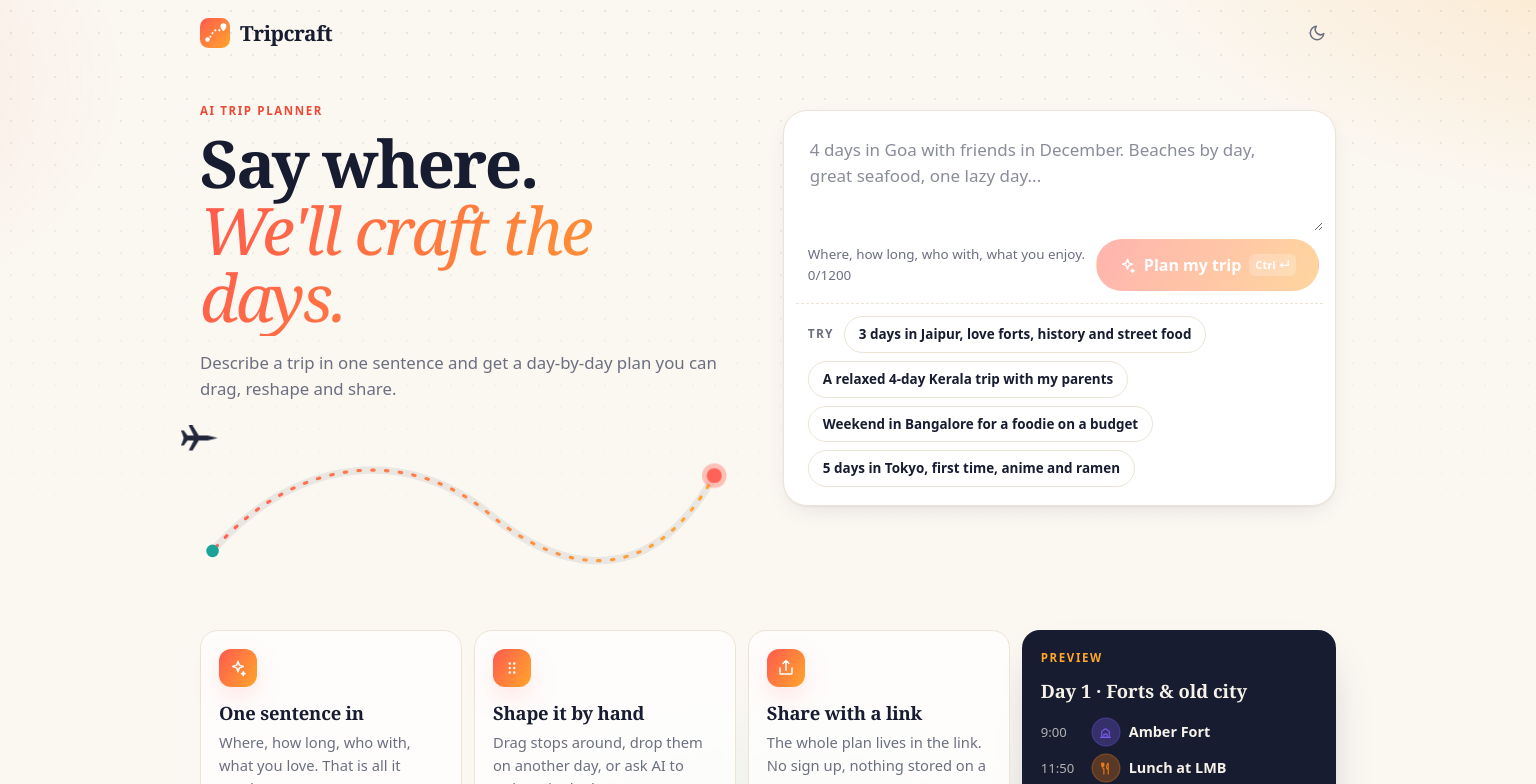
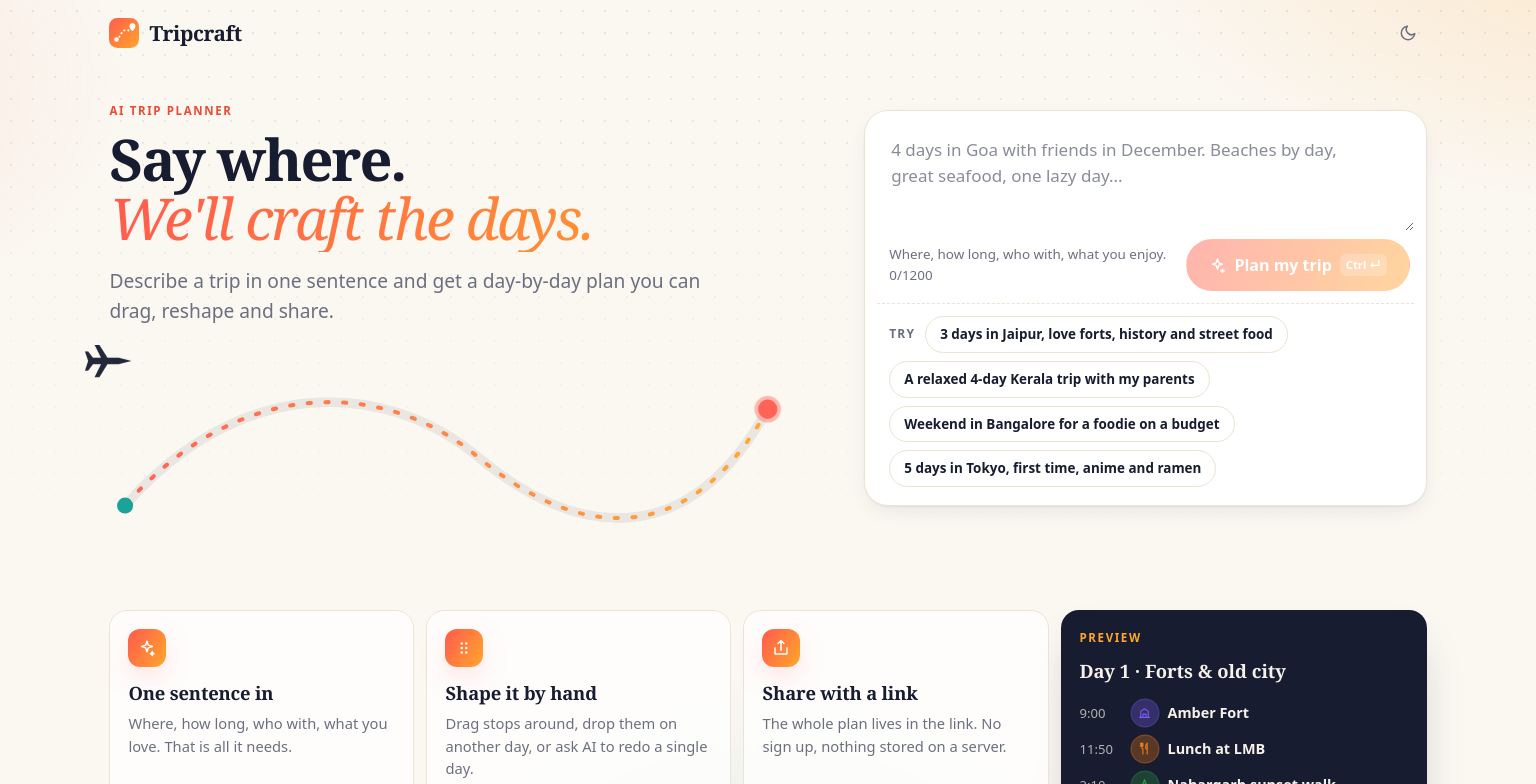
Before and after one commit to saiteja7065/tripcraft, a React (Vite) app: page / in a window 1536 px wide. Shown: the top 784 px of the page. Built offline with nearby package versions, Linux system fonts and the light colour scheme; no server answers.

Commit message:
wider layout on big screens

```diff
--- a/src/index.css
+++ b/src/index.css
@@ -2133,6 +2133,54 @@ body.is-dragging {
   }
 }
 
+/* big monitors: grow with the window instead of sitting in a narrow strip */
+@media (min-width: 1440px) {
+  .container,
+  .site-header {
+    max-width: min(1600px, 92vw);
+  }
+  .container,
+  .site-header {
+    padding-left: 48px;
+    padding-right: 48px;
+  }
+  .is-intro .container {
+    grid-template-columns: minmax(0, 1.2fr) minmax(0, 1fr);
+    column-gap: 80px;
+  }
+  .is-intro .hero h1 {
+    font-size: clamp(3.6rem, 3.6vw, 4.8rem);
+  }
+  .is-intro .hero-sub {
+    font-size: 1.2rem;
+    max-width: 40rem;
+  }
+  .itinerary {
+    grid-template-columns: 400px minmax(0, 1fr);
+    column-gap: 48px;
+  }
+  .pass-dest {
+    font-size: 3rem;
+  }
+  .day-tab {
+    min-width: 180px;
+    max-width: 240px;
+  }
+  .day-title {
+    font-size: 2.3rem;
+  }
+  .timeline {
+    --time-w: 84px;
+    --node: 42px;
+  }
+  .tl-toggle {
+    font-size: 1.05rem;
+  }
+  .refine-open {
+    margin-left: calc(84px + 42px + 28px);
+  }
+}
+
 @media (hover: hover) and (min-width: 640px) {
   /* keep rows calm; tools fade in on hover or keyboard focus */
   .tl-tools {
```
